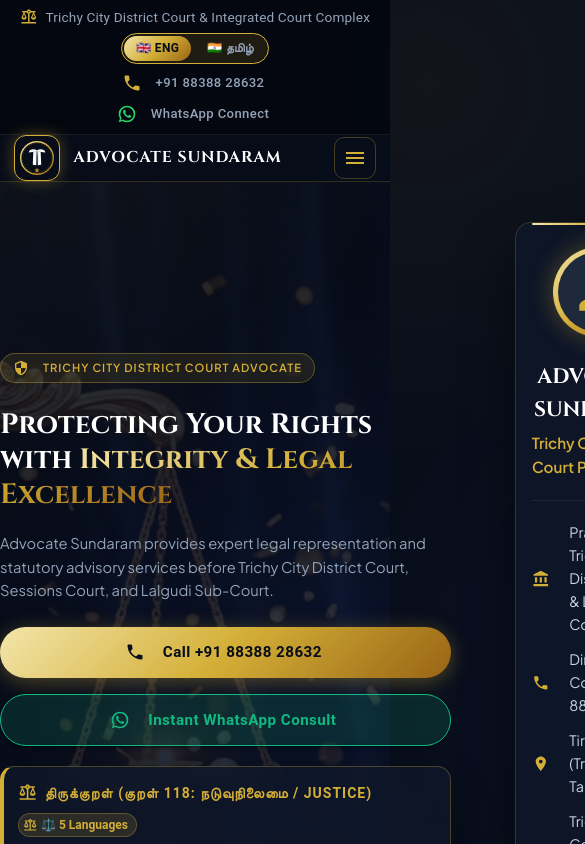
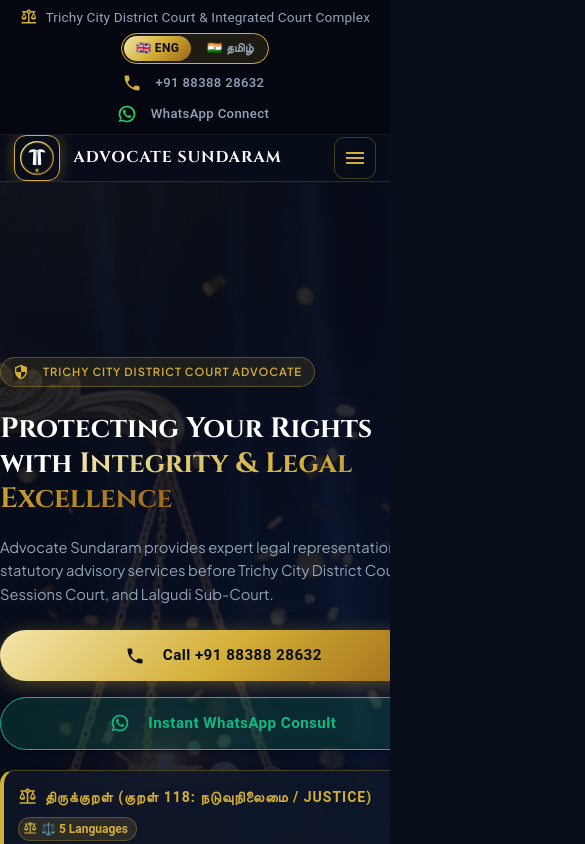
Before and after one commit to mdyasar49/advocate-sundaram-app, a React (Vite) app: page / in a window 390 px wide. Shown: the top 844 px of the page, 585 px wide, since content can reach past the window. Built offline with nearby package versions, Linux system fonts and the light colour scheme; a web font is replaced by a local one.

Commit message:
Fix: Eliminate horizontal scrolling completely across mobile and tablet viewports

```diff
--- a/src/index.css
+++ b/src/index.css
@@ -14,30 +14,56 @@
     --font-body: 'Plus Jakarta Sans', 'Mukta Malar', sans-serif;
 }
 
-* {
+*, *::before, *::after {
     margin: 0;
     padding: 0;
     box-sizing: border-box;
     scroll-behavior: smooth;
 }
 
+html {
+    width: 100%;
+    max-width: 100%;
+    overflow-x: hidden !important;
+}
+
 body {
+    width: 100%;
+    max-width: 100%;
+    overflow-x: hidden !important;
+    position: relative;
     background-color: var(--navy-dark);
     color: var(--text-main);
     font-family: var(--font-body);
     line-height: 1.6;
-    overflow-x: hidden;
     background-image:
         radial-gradient(circle at 10% 10%, rgba(212, 175, 55, 0.05) 0%, transparent 45%),
         radial-gradient(circle at 90% 80%, rgba(30, 58, 138, 0.15) 0%, transparent 50%);
     background-attachment: fixed;
 }
 
+#root {
+    width: 100%;
+    max-width: 100%;
+    overflow-x: hidden;
+}
+
+img, svg, iframe, video {
+    max-width: 100%;
+}
+
+p, h1, h2, h3, h4, h5, h6, span, a, li {
+    overflow-wrap: break-word;
+    word-wrap: break-word;
+}
+
 /* Container */
 .container {
     max-width: 1240px;
+    width: 100%;
     margin: 0 auto;
     padding: 0 1.5rem;
+    box-sizing: border-box;
 }
 
 /* Top Bar */
@@ -827,6 +853,20 @@
    CRITICAL RULE: Desktop layout (1280px and above) remains 100% UNTOUCHED!
    ========================================================================== */
 
+/* ==========================================================================
+   SYSTEMATIC RESPONSIVE DESIGN MEDIA QUERIES (320px to 1279px)
+   CRITICAL RULE: Desktop layout (1280px and above) remains 100% UNTOUCHED!
+   ========================================================================== */
+
+/* Universal Mobile & Tablet Anti-Horizontal Scroll Guard */
+@media (max-width: 1279px) {
+    html, body, #root, header, section, footer, main, .container, .hero, .hero-grid, .site-footer {
+        overflow-x: hidden !important;
+        max-width: 100% !important;
+        box-sizing: border-box !important;
+    }
+}
+
 /* --------------------------------------------------------------------------
    LAYOUT 1: Small Desktops & Laptops (1024px to 1279px)
    -------------------------------------------------------------------------- */
@@ -873,6 +913,7 @@
     .top-bar-wrapper {
         justify-content: center;
         gap: 14px;
+        max-width: 100%;
     }
     .desktop-cta {
         display: none !important;
@@ -891,6 +932,7 @@
         grid-template-columns: 1fr;
         gap: 2.5rem;
         text-align: center;
+        max-width: 100%;
     }
     .hero-badge {
         margin: 0 auto 1.25rem;
@@ -905,15 +947,19 @@
     }
     .hero-actions {
         justify-content: center;
+        max-width: 100%;
     }
     .kural-banner-card {
         padding: 1.2rem 1.25rem !important;
         text-align: left;
+        max-width: 100% !important;
+        box-sizing: border-box !important;
     }
     .advocate-card {
         max-width: 520px;
         margin: 0 auto;
         padding: 2rem 1.75rem;
+        box-sizing: border-box;
     }
     .practice-grid {
         grid-template-columns: repeat(2, 1fr);
@@ -925,6 +971,8 @@
     }
     .contact-box {
         padding: 2.5rem 2rem;
+        max-width: 100%;
+        box-sizing: border-box;
     }
     .form-grid {
         grid-template-columns: repeat(2, 1fr);
@@ -932,6 +980,7 @@
     .footer-grid {
         grid-template-columns: repeat(2, 1fr);
         gap: 2rem;
+        max-width: 100%;
     }
 }
 
@@ -941,6 +990,7 @@
 @media (min-width: 480px) and (max-width: 767px) {
     .container {
         padding: 0 1.25rem;
+        max-width: 100%;
     }
     .top-bar {
         font-size: 0.8rem;
@@ -951,11 +1001,13 @@
         align-items: center;
         gap: 8px;
         text-align: center;
+        max-width: 100%;
     }
     .contact-quick {
         flex-wrap: wrap;
         justify-content: center;
         gap: 12px;
+        max-width: 100%;
     }
     .desktop-cta {
         display: none !important;
@@ -971,6 +1023,7 @@
     }
     .brand-logo {
         gap: 10px;
+        max-width: 100%;
     }
     .brand-text h1 {
         font-size: 1.15rem;
@@ -986,6 +1039,7 @@
     .hero-grid {
         grid-template-columns: 1fr;
         gap: 2.2rem;
+        max-width: 100%;
     }
     .hero-badge {
         font-size: 0.75rem;
@@ -1003,26 +1057,35 @@
     .hero-actions {
         flex-direction: column;
         width: 100%;
+        max-width: 100%;
         gap: 12px;
+        box-sizing: border-box;
     }
     .btn-call, .btn-whatsapp {
         width: 100%;
+        max-width: 100%;
         justify-content: center;
         padding: 13px 24px;
         font-size: 0.95rem;
+        box-sizing: border-box;
     }
     .kural-banner-card {
         padding: 1.1rem 1.1rem !important;
         margin-top: 1.5rem !important;
+        max-width: 100% !important;
+        box-sizing: border-box !important;
     }
     .kural-verse-text {
         font-size: 0.96rem !important;
         line-height: 1.45 !important;
+        word-break: break-word !important;
     }
     .advocate-card {
         padding: 1.8rem 1.25rem;
         border-radius: 20px;
         width: 100%;
+        max-width: 100%;
+        box-sizing: border-box;
     }
     .advocate-avatar-wrap {
         width: 105px;
@@ -1038,6 +1101,13 @@
     .advocate-quote-box {
         padding: 0.9rem 1rem !important;
         font-size: 0.84rem !important;
+        max-width: 100% !important;
+        box-sizing: border-box !important;
+    }
+    .meta-list li {
+        font-size: 0.86rem;
+        word-break: break-word;
+        flex-wrap: wrap;
     }
     .section-padding {
         padding: 3.5rem 0;
@@ -1055,6 +1125,8 @@
     .practice-card {
         padding: 1.6rem 1.25rem;
         border-radius: 16px;
+        max-width: 100%;
+        box-sizing: border-box;
     }
     .card-num {
         font-size: 2rem;
@@ -1067,10 +1139,14 @@
     }
     .pillar-box {
         padding: 1.4rem;
+        max-width: 100%;
+        box-sizing: border-box;
     }
     .contact-box {
         padding: 2rem 1.25rem;
         border-radius: 20px;
+        max-width: 100%;
+        box-sizing: border-box;
     }
     .form-grid {
         grid-template-columns: 1fr;
@@ -1078,6 +1154,8 @@
     .submit-btn {
         padding: 14px 24px;
         font-size: 0.95rem;
+        max-width: 100%;
+        box-sizing: border-box;
     }
     .site-footer {
         padding: 2.5rem 0 1.5rem;
@@ -1085,9 +1163,11 @@
     .footer-grid {
         grid-template-columns: 1fr;
         gap: 2rem;
+        max-width: 100%;
     }
     .map-container {
         height: 200px;
+        max-width: 100%;
     }
 }
 
@@ -1097,18 +1177,21 @@
 @media (max-width: 479px) {
     .container {
         padding: 0 0.85rem;
+        max-width: 100%;
     }
     .top-bar-wrapper {
         flex-direction: column;
         align-items: center;
         gap: 6px;
         text-align: center;
+        max-width: 100%;
     }
     .contact-quick {
         flex-direction: column;
         align-items: center;
         gap: 8px;
         width: 100%;
+        max-width: 100%;
     }
     .desktop-cta {
         display: none !important;
@@ -1118,6 +1201,9 @@
     }
     .mobile-menu-toggle {
         display: flex !important;
+    }
+    .brand-logo {
+        max-width: 100%;
     }
     .brand-text h1 {
         font-size: 0.98rem;
@@ -1144,26 +1230,35 @@
     .hero-actions {
         flex-direction: column;
         width: 100%;
+        max-width: 100%;
         gap: 10px;
+        box-sizing: border-box;
     }
     .btn-call, .btn-whatsapp {
         width: 100%;
+        max-width: 100%;
         justify-content: center;
         padding: 12px 20px;
         font-size: 0.9rem;
+        box-sizing: border-box;
     }
     .kural-banner-card {
         padding: 1rem 0.85rem !important;
         margin-top: 1.25rem !important;
         border-radius: 14px !important;
+        max-width: 100% !important;
+        box-sizing: border-box !important;
     }
     .kural-verse-text {
         font-size: 0.9rem !important;
         line-height: 1.45 !important;
+        word-break: break-word !important;
     }
     .advocate-card {
         padding: 1.5rem 1rem;
         border-radius: 16px;
+        max-width: 100%;
+        box-sizing: border-box;
     }
     .advocate-avatar-wrap {
         width: 90px;
@@ -1179,6 +1274,13 @@
         padding: 0.75rem 0.85rem !important;
         font-size: 0.8rem !important;
         margin-top: 1rem !important;
+        max-width: 100% !important;
+        box-sizing: border-box !important;
+    }
+    .meta-list li {
+        font-size: 0.82rem;
+        word-break: break-word;
+        flex-wrap: wrap;
     }
     .section-padding {
         padding: 3rem 0;
@@ -1192,6 +1294,8 @@
     }
     .practice-card {
         padding: 1.35rem 1rem;
+        max-width: 100%;
+        box-sizing: border-box;
     }
     .pillars-list {
         grid-template-columns: 1fr;
@@ -1199,10 +1303,14 @@
     }
     .pillar-box {
         padding: 1.25rem 1rem;
+        max-width: 100%;
+        box-sizing: border-box;
     }
     .contact-box {
         padding: 1.75rem 1rem;
         border-radius: 16px;
+        max-width: 100%;
+        box-sizing: border-box;
     }
     .form-grid {
         grid-template-columns: 1fr;
@@ -1210,17 +1318,23 @@
     .form-input, .form-select, .form-textarea {
         padding: 11px 14px;
         font-size: 0.9rem;
+        max-width: 100%;
+        box-sizing: border-box;
     }
     .submit-btn {
         padding: 13px 20px;
         font-size: 0.9rem;
+        max-width: 100%;
+        box-sizing: border-box;
     }
     .footer-grid {
         grid-template-columns: 1fr;
         gap: 1.75rem;
+        max-width: 100%;
     }
     .map-container {
         height: 180px;
+        max-width: 100%;
     }
     .addr-card-header {
         flex-wrap: wrap;
```
